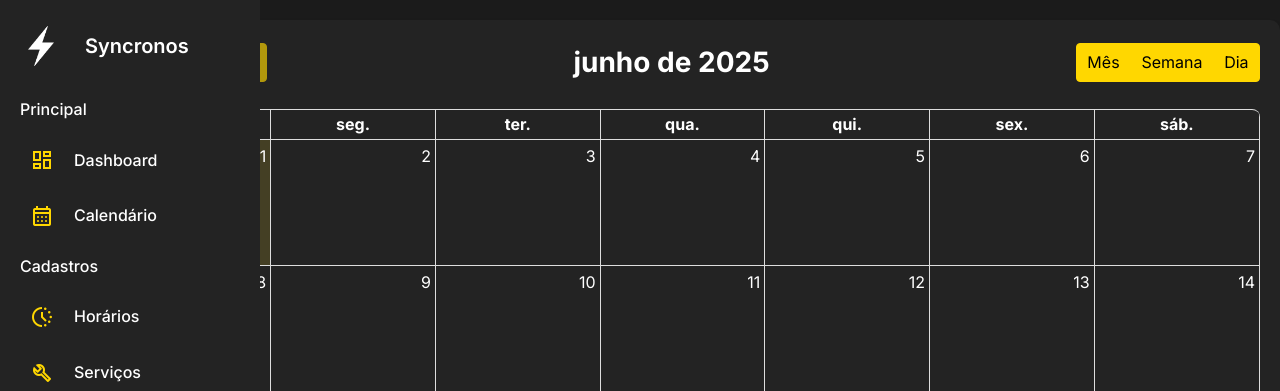
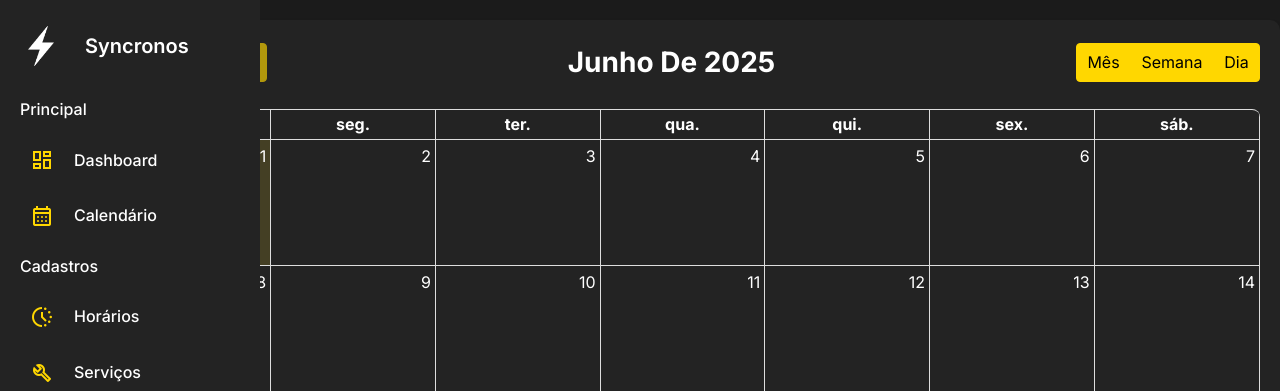
Before and after one commit to Felipecmachadoo/Syncronos, a PHP site: page /dashboard/pages/calendario.php in a window 1280 px wide. Shown: the top 391 px of the page. Run offline with PHP 8.4, Linux system fonts and the light colour scheme; data that the repository does not hold is empty; some libraries are stand-ins or nearby versions; some web fonts are replaced.

Commit message:
Ajuste no texto do calendário

```diff
--- a/assets/css/calendario.css
+++ b/assets/css/calendario.css
@@ -290,6 +290,10 @@ body {
   animation: fadeIn 0.3s ease-out;
 }
 
+.fc-toolbar {
+  text-transform: capitalize;
+}
+
 .fc-theme-standard .fc-scrollgrid {
   border-radius: 8px;
   overflow: hidden;
```
